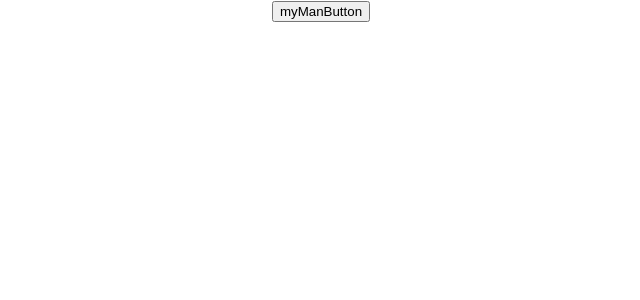
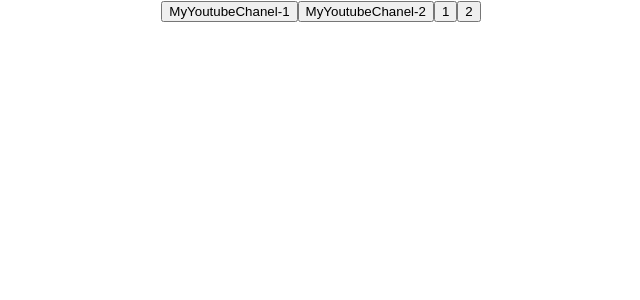
Before and after one commit to Santerakis/1.micro_task, a React (Create React App) app: page / in a window 1280 px wide. Shown: the top 300 px of the page, without its empty margins (319-959 px from the left). Built offline with nearby package versions, Linux system fonts and the light colour scheme.

Commit message:
transfer in the button

```diff
--- a/src/App.tsx
+++ b/src/App.tsx
@@ -1,11 +1,7 @@
 import React from 'react';
 import logo from './logo.svg';
 import './App.css';
-
 function App() {
-    const myManButton = () => {
-        console.log('Hello first')
-    }
 
     // const myFirstSubscriber = (event:MouseEvent<HTMLButtonElement>) => {
     //     console.log('Hello Im Vasja!')
@@ -13,18 +9,24 @@ function App() {
     // const mySecondSubscriber = (event:MouseEvent<HTMLButtonElement>) => {
     //     console.log('Hello Im John!')
     // }
-    // const onClickHadnler = (name: string) => {
-    //     console.log(name)
-    // }
+    const onClickHadnler = (name: string) => {
+        console.log(name)
+    }
+    const foo1=()=>{
+        console.log(100200)
+    }
+    const foo2=(num: number)=>{
+        console.log(num)
+    }
 
     return (
         <div className="App">
-                {/*<button onClick={(event)=>{console.log('Hello first')}}>myFirstButton</button>*/}
-                <button onClick={(event)=>{console.log('Hello Man')}}>myManButton</button>
-                {/*<button onClick={(event)=>onClickHadnler("Vasja")}>MyYoutubeChanel-1</button>*/}
-                {/*<button onClick={(event)=>onClickHadnler("John")}>MyYoutubeChanel-2</button>*/}
-                {/*<button onClick={()=>onClickHadnler("some info")}>MyYoutubeChanel-3</button>*/}
-
+            {/*<button onClick={(event)=>{console.log('Hello first')}}>myFirstButton</button>*/}
+            <button onClick={()=>onClickHadnler('Vasja')}>MyYoutubeChanel-1</button>
+            <button onClick={()=>onClickHadnler('John')}>MyYoutubeChanel-2</button>
+            {/*<button onClick={()=>onClickHadnler("some info")}>MyYoutubeChanel-3</button>*/}
+            <button onClick={foo1}>1</button>
+            <button onClick={()=>foo2(100200)}>2</button>
         </div>
     )
 }
```
